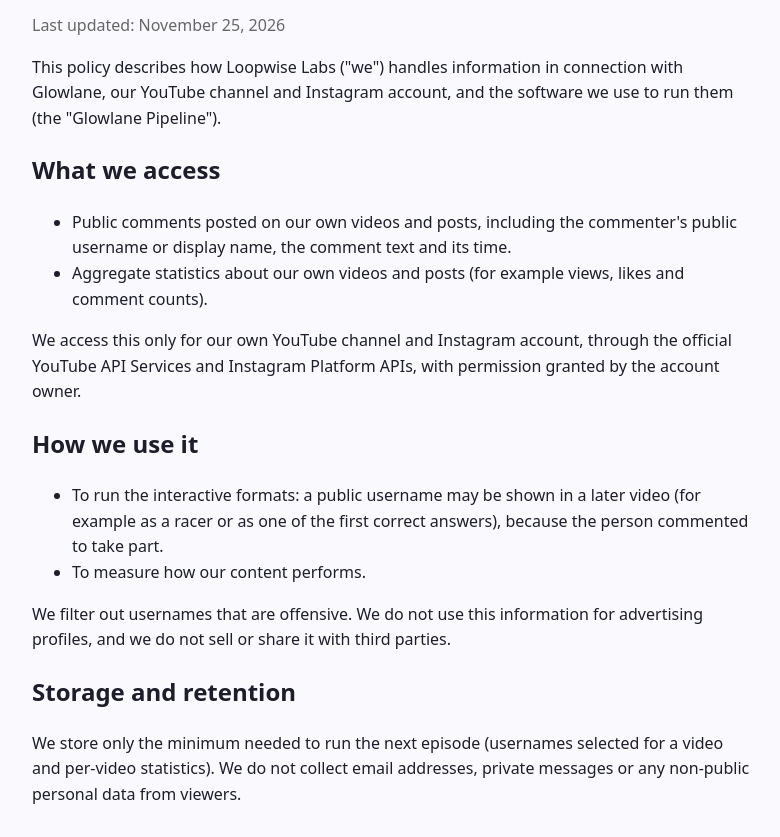
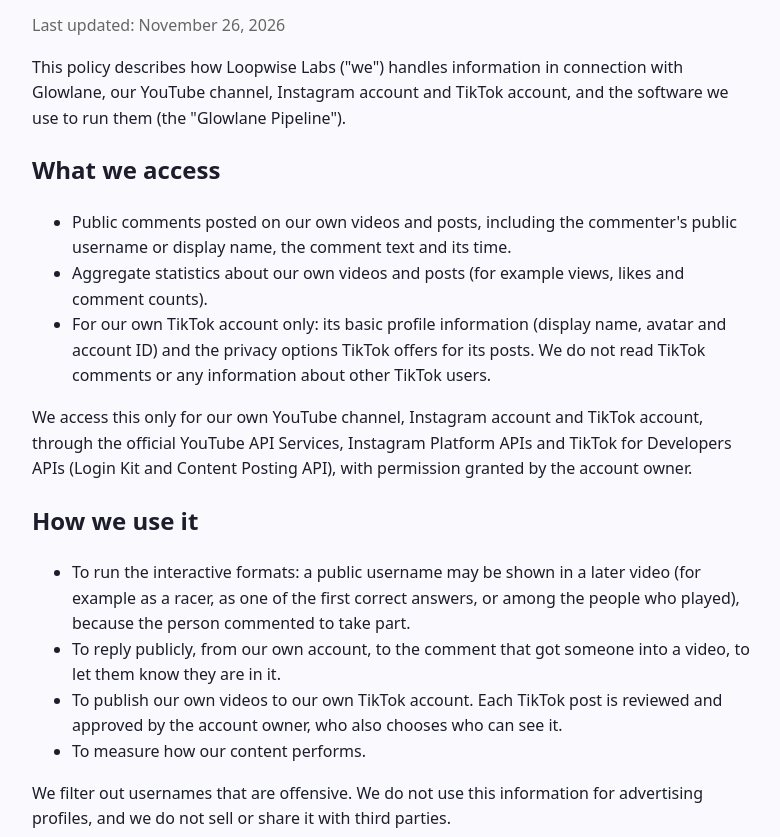
Before and after one commit to loopwiselabs-hq/loopwiselabs-hq.github.io, a plain HTML site: page privacy.html in a window 1280 px wide. Shown: the part 102-939 px from the top of the page, without its empty margins (248-1028 px from the left). Drawn offline with Linux system fonts and the light colour scheme.

Commit message:
Privacy policy: cover TikTok, auto-replies and naming all players
Founder-approved update (2026-11-26):
- TikTok account in scope; only our own account's basic profile info and
  privacy options are accessed via TikTok for Developers APIs; no TikTok
  comments or other users' data.
- Names may appear among everyone who played, not only correct answers.
- Public replies from our account to the comment that got someone in.
- Each TikTok post is reviewed and approved by the account owner.
- Comment IDs stored; tokens kept encrypted; opt-out from replies.

Co-Authored-By: Claude Opus 5.5 <noreply@anthropic.com>
Claude-Session: https://claude.ai/code/session_01PnFv7wyQiVLQ75bQwVCttX

```diff
--- a/privacy.html
+++ b/privacy.html
@@ -1,20 +1,25 @@
 <!DOCTYPE html><html lang="en"><head><meta charset="utf-8"><meta name="viewport" content="width=device-width,initial-scale=1">
 <title>Privacy Policy — Loopwise Labs</title><link rel="stylesheet" href="style.css"><link rel="icon" href="favicon.png"><link rel="apple-touch-icon" href="apple-touch-icon.png"></head><body>
-<h1>Privacy Policy</h1><p class="muted">Last updated: November 25, 2026</p>
-<p>This policy describes how Loopwise Labs ("we") handles information in connection with Glowlane, our YouTube channel and Instagram account, and the software we use to run them (the "Glowlane Pipeline").</p>
+<h1>Privacy Policy</h1><p class="muted">Last updated: November 26, 2026</p>
+<p>This policy describes how Loopwise Labs ("we") handles information in connection with Glowlane, our YouTube channel, Instagram account and TikTok account, and the software we use to run them (the "Glowlane Pipeline").</p>
 <h2>What we access</h2>
 <ul><li>Public comments posted on our own videos and posts, including the commenter's public username or display name, the comment text and its time.</li>
-<li>Aggregate statistics about our own videos and posts (for example views, likes and comment counts).</li></ul>
-<p>We access this only for our own YouTube channel and Instagram account, through the official YouTube API Services and Instagram Platform APIs, with permission granted by the account owner.</p>
+<li>Aggregate statistics about our own videos and posts (for example views, likes and comment counts).</li>
+<li>For our own TikTok account only: its basic profile information (display name, avatar and account ID) and the privacy options TikTok offers for its posts. We do not read TikTok comments or any information about other TikTok users.</li></ul>
+<p>We access this only for our own YouTube channel, Instagram account and TikTok account, through the official YouTube API Services, Instagram Platform APIs and TikTok for Developers APIs (Login Kit and Content Posting API), with permission granted by the account owner.</p>
 <h2>How we use it</h2>
-<ul><li>To run the interactive formats: a public username may be shown in a later video (for example as a racer or as one of the first correct answers), because the person commented to take part.</li>
+<ul><li>To run the interactive formats: a public username may be shown in a later video (for example as a racer, as one of the first correct answers, or among the people who played), because the person commented to take part.</li>
+<li>To reply publicly, from our own account, to the comment that got someone into a video, to let them know they are in it.</li>
+<li>To publish our own videos to our own TikTok account. Each TikTok post is reviewed and approved by the account owner, who also chooses who can see it.</li>
 <li>To measure how our content performs.</li></ul>
 <p>We filter out usernames that are offensive. We do not use this information for advertising profiles, and we do not sell or share it with third parties.</p>
 <h2>Storage and retention</h2>
-<p>We store only the minimum needed to run the next episode (usernames selected for a video and per-video statistics). We do not collect email addresses, private messages or any non-public personal data from viewers.</p>
+<p>We store only the minimum needed to run the next episode (usernames selected for a video, the IDs of the comments we reply to, and per-video statistics). Access tokens for our own accounts are kept in encrypted storage and are never shared. We do not collect email addresses, private messages or any non-public personal data from viewers.</p>
 <h2>Your choices</h2>
-<p>If you don't want your name to appear, simply don't comment, or delete your comment before the next daily episode. To ask us to remove your name from future videos, email <a href="mailto:loopwise.labs@gmail.com">loopwise.labs@gmail.com</a>.</p>
+<p>If you don't want your name to appear, simply don't comment, or delete your comment before the next daily episode. To ask us to remove your name from future videos, or not to reply to your comments, email <a href="mailto:loopwise.labs@gmail.com">loopwise.labs@gmail.com</a>.</p>
 <h2>Google and YouTube</h2>
 <p>Glowlane uses YouTube API Services. By interacting with our YouTube content you are also subject to the <a href="https://www.youtube.com/t/terms">YouTube Terms of Service</a> and the <a href="https://policies.google.com/privacy">Google Privacy Policy</a>. You can revoke access granted to our app at <a href="https://security.google.com/settings/security/permissions">Google security settings</a>.</p>
+<h2>TikTok</h2>
+<p>Glowlane uses TikTok for Developers APIs only to publish our own videos to our own TikTok account. When you use TikTok, TikTok's Terms of Service and Privacy Policy apply. The account owner can remove our app's access at any time from the connected-apps settings of the TikTok app.</p>
 <h2>Contact</h2><p><a href="mailto:loopwise.labs@gmail.com">loopwise.labs@gmail.com</a></p>
 <footer><a href="index.html">Home</a></footer></body></html>
```
